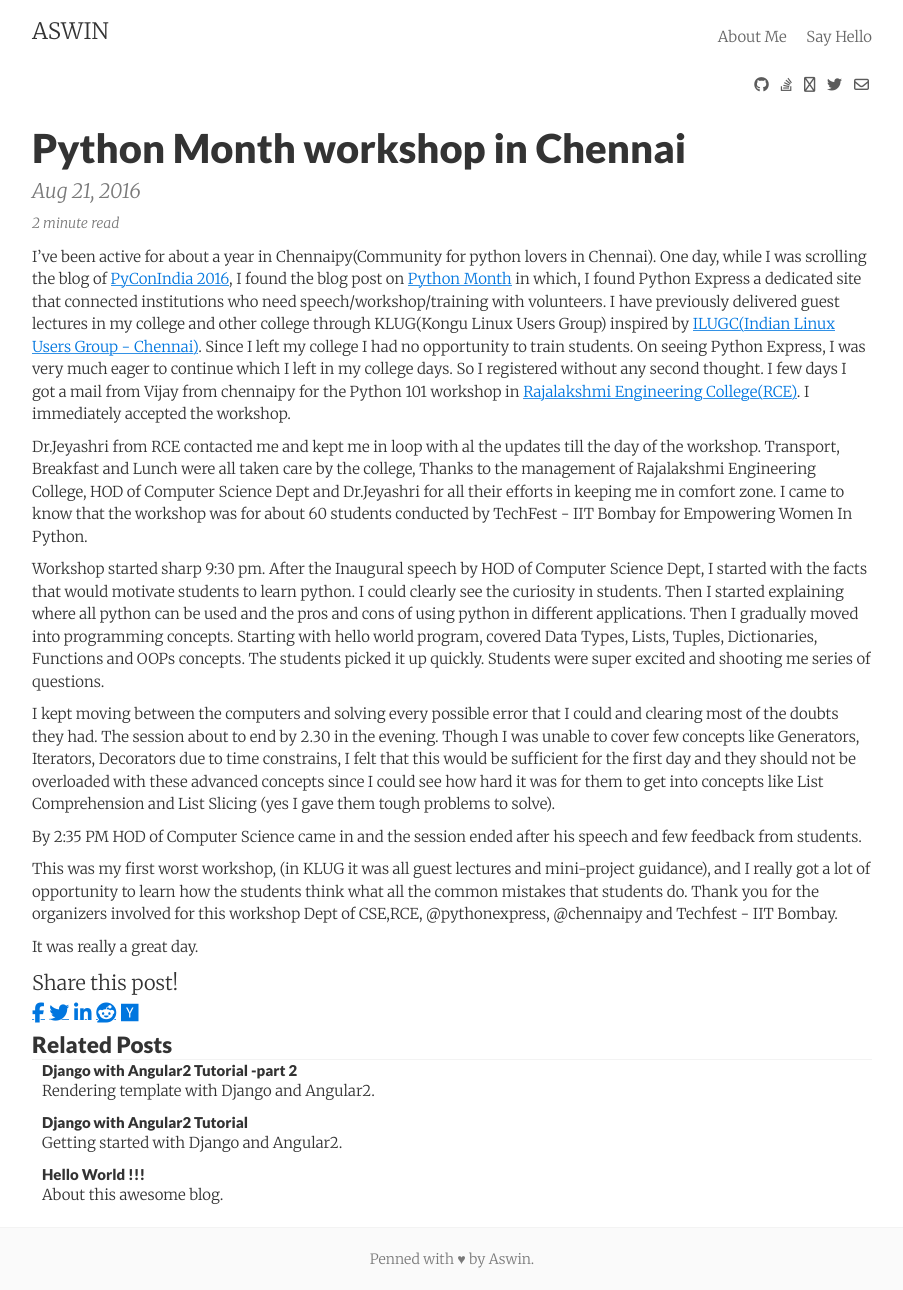
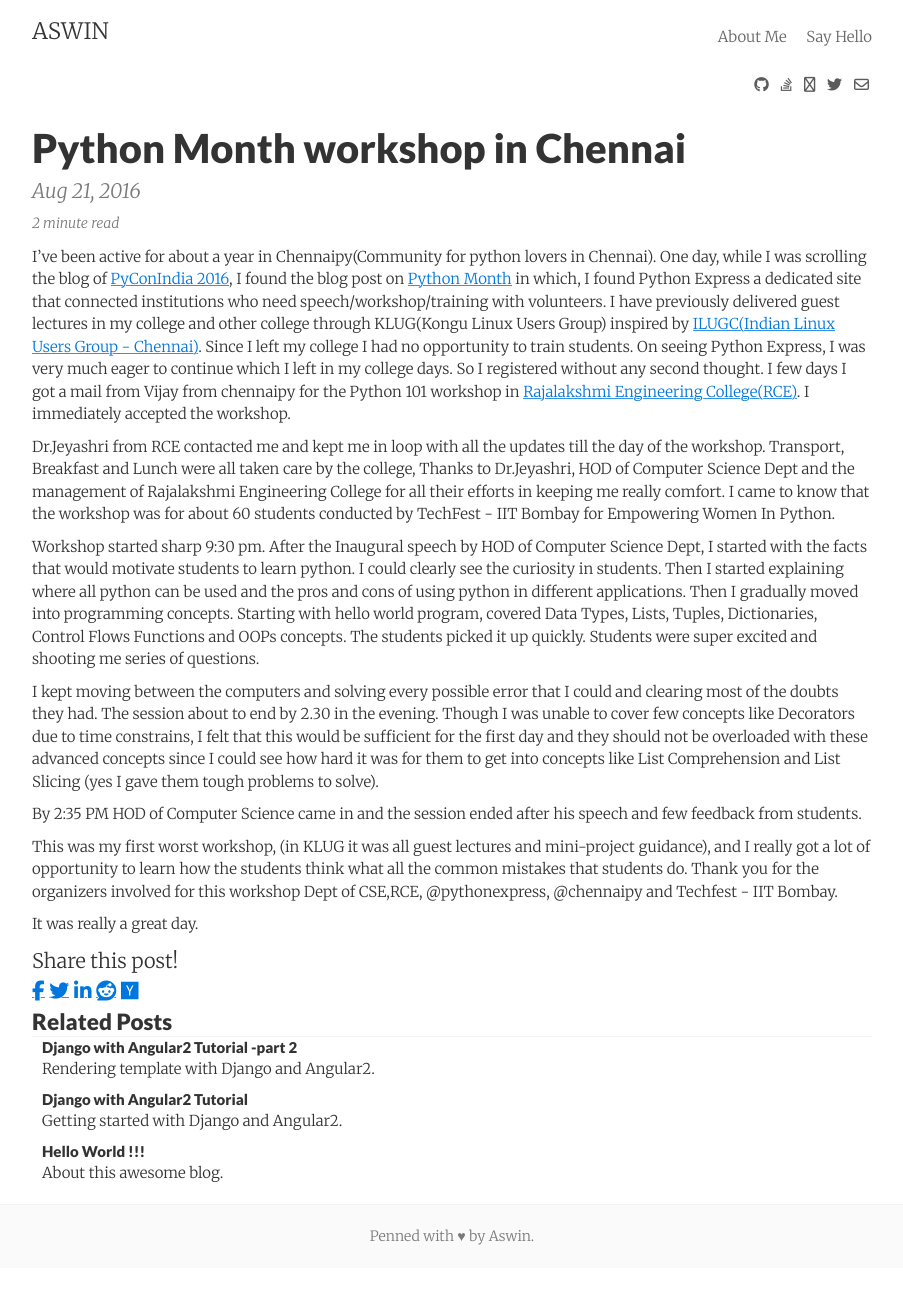
Before and after one commit to aswinkp/aswinkp.github.io, a Jekyll site: the page built from _posts/2016-09-11-python-month-workshop-in chennai.md, in a window 1280 px wide. Shown: the whole page, without its empty margins (188-1091 px from the left). Built offline with Jekyll 4.4.1, drawn with Linux system fonts in a browser that asks for light colours; nearby versions of some CDN libraries; comment, search, counter and statistics services are not loaded; after the commit the page ends 1268 px from its top, so only the background shows below that.

Commit message:
typos in pythonmonth

```diff
--- a/_posts/2016-09-11-python-month-workshop-in chennai.md
+++ b/_posts/2016-09-11-python-month-workshop-in chennai.md
@@ -8,11 +8,11 @@ categories: python, workshop
 
 I've been active for about a year in Chennaipy(Community for python lovers in Chennai). One day, while I was scrolling the blog of [PyConIndia 2016](https://in.pycon.org/blog/2016/), I found the blog post on [Python Month](http://blog.pythonexpress.in/posts/python-month-has-arrived/) in which, I found Python Express a dedicated site that connected institutions who need speech/workshop/training with volunteers. I have previously delivered guest lectures in my college and other college through KLUG(Kongu Linux Users Group) inspired by [ILUGC(Indian Linux Users Group - Chennai)](http://ilugc.in/). Since I left my college I had no opportunity to train students. On seeing Python Express, I was very much eager to continue which I left in my college days. So I registered without any second thought. I few days I got a mail from Vijay from chennaipy for the Python 101 workshop in [Rajalakshmi Engineering College(RCE)](http://www.rajalakshmi.org/). I immediately accepted the workshop.
 
-Dr.Jeyashri from RCE contacted me and kept me in loop with al the updates till the day of the workshop. Transport, Breakfast and Lunch were all taken care by the college, Thanks to the management of Rajalakshmi Engineering College, HOD of Computer Science Dept and Dr.Jeyashri for all their efforts in keeping me in comfort zone. I came to know that the workshop was for about 60 students conducted by TechFest - IIT Bombay for Empowering Women In Python.
+Dr.Jeyashri from RCE contacted me and kept me in loop with all the updates till the day of the workshop. Transport, Breakfast and Lunch were all taken care by the college, Thanks to Dr.Jeyashri, HOD of Computer Science Dept and the management of Rajalakshmi Engineering College for all their efforts in keeping me really comfort. I came to know that the workshop was for about 60 students conducted by TechFest - IIT Bombay for Empowering Women In Python.
 
-Workshop started sharp 9:30 pm.  After the Inaugural speech by HOD of Computer Science Dept, I started with the facts that would motivate students to learn python. I could clearly see the curiosity in students. Then I started explaining where all python can be used and the pros and cons of using python in different applications. Then I gradually moved into programming concepts. Starting with hello world program, covered Data Types, Lists, Tuples, Dictionaries, Functions and OOPs concepts. The students picked it up quickly. Students were super excited and shooting me series of questions.
+Workshop started sharp 9:30 pm.  After the Inaugural speech by HOD of Computer Science Dept, I started with the facts that would motivate students to learn python. I could clearly see the curiosity in students. Then I started explaining where all python can be used and the pros and cons of using python in different applications. Then I gradually moved into programming concepts. Starting with hello world program, covered Data Types, Lists, Tuples, Dictionaries, Control Flows Functions and OOPs concepts. The students picked it up quickly. Students were super excited and shooting me series of questions.
 
-I kept moving between the computers and solving every possible error that I could and clearing most of the doubts they had. The session about to end by 2.30 in the evening. Though I was unable to cover few concepts like Generators, Iterators, Decorators due to time constrains, I felt that this would be sufficient for the first day and they should not be overloaded with these advanced concepts since I could see how hard it was for them to get into concepts like List Comprehension and List Slicing (yes I gave them tough problems to solve).
+I kept moving between the computers and solving every possible error that I could and clearing most of the doubts they had. The session about to end by 2.30 in the evening. Though I was unable to cover few concepts like Decorators due to time constrains, I felt that this would be sufficient for the first day and they should not be overloaded with these advanced concepts since I could see how hard it was for them to get into concepts like List Comprehension and List Slicing (yes I gave them tough problems to solve).
 
 By 2:35 PM HOD of Computer Science came in and the session ended after his speech and few feedback from students.
 
```
